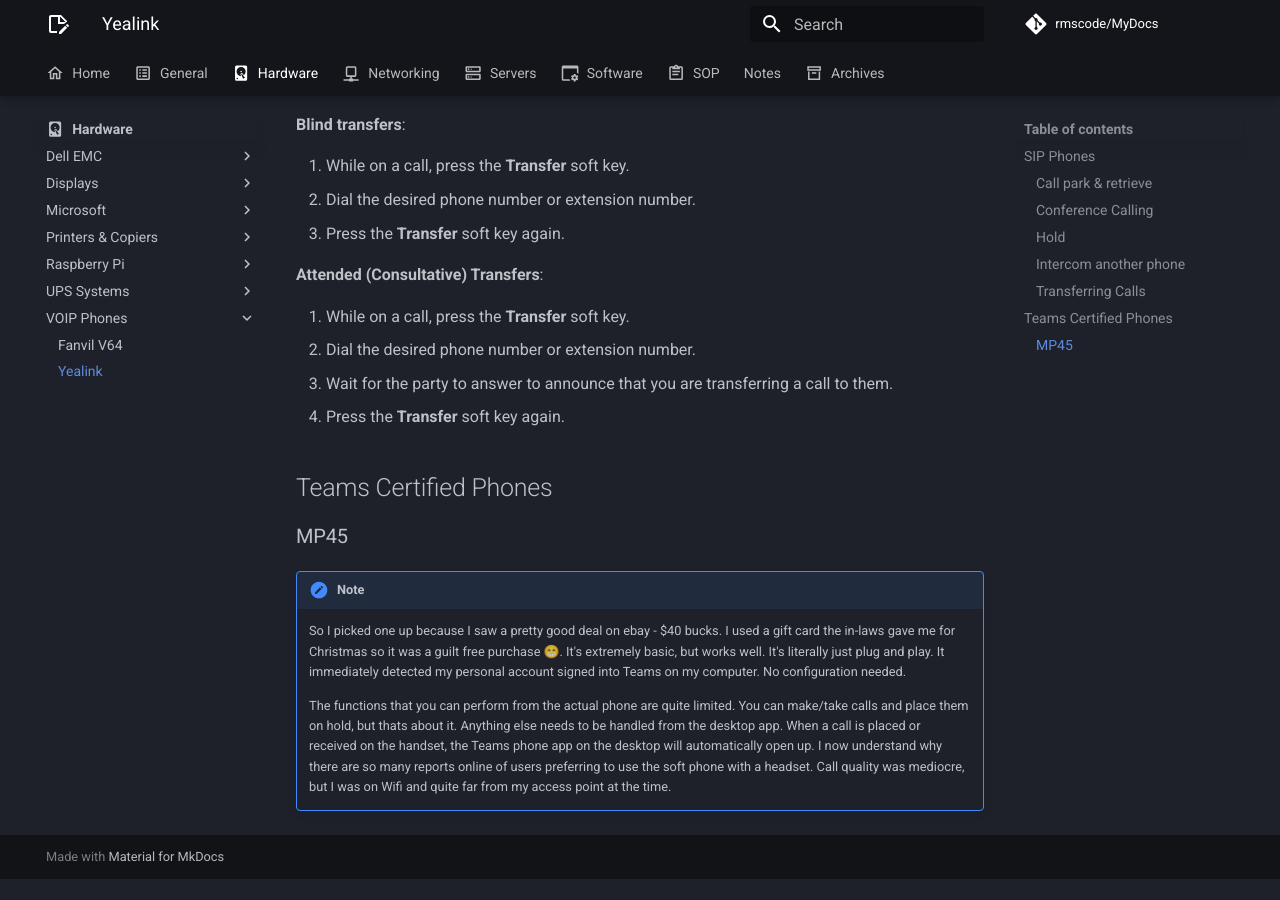
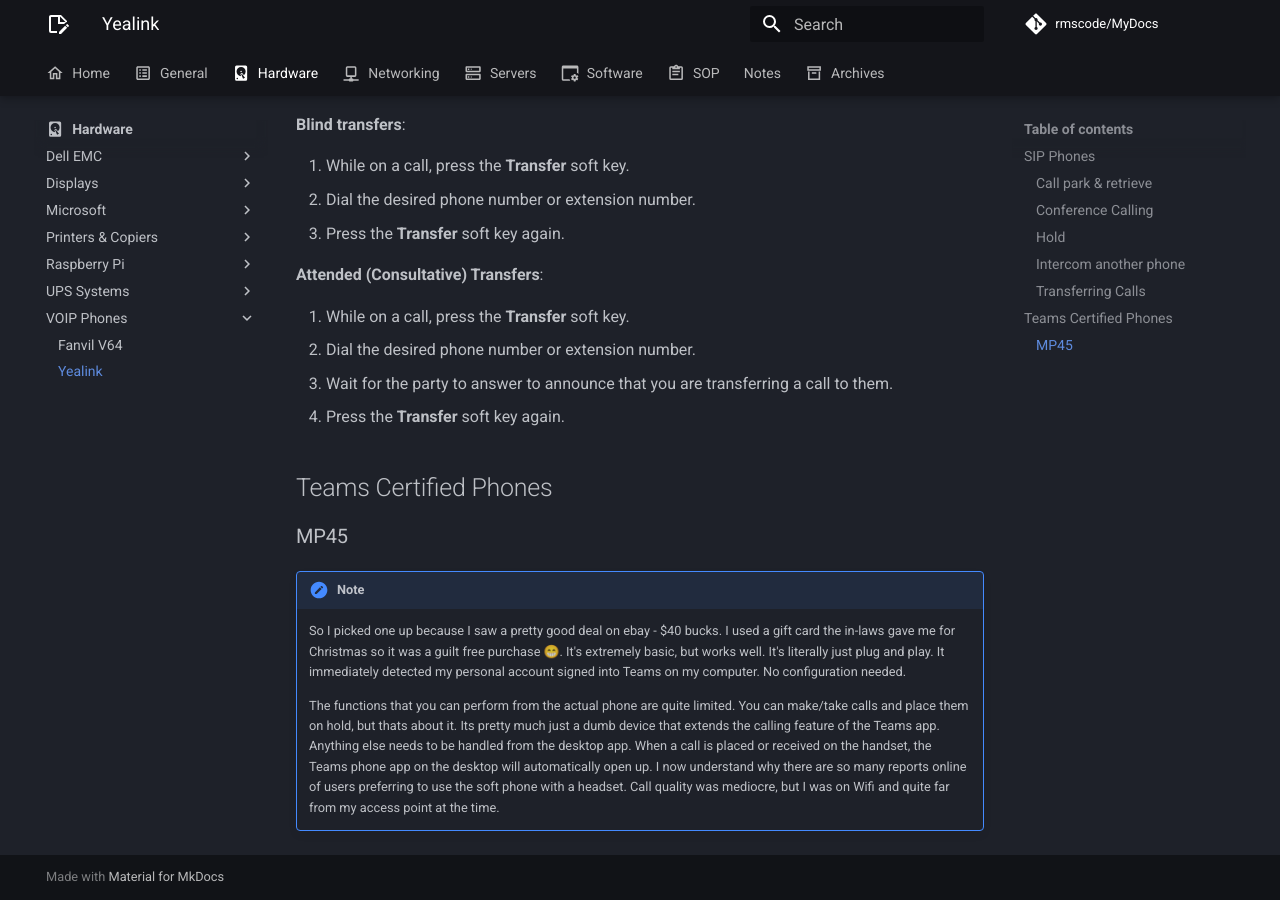
Before and after one commit to rmscode/binary-garden, an MkDocs documentation site: the page built from docs/hardware/voip-phones/yealink.md, in a window 1280 px wide and 900 px high, scrolled down 1436 px. Built offline with MkDocs 1.6.1 and Material for MkDocs 9.7.7, drawn with Linux system fonts in a browser that asks for light colours; comment, search, counter and statistics services are not loaded; before the commit the page ends 2315 px from its top, so only the background shows below that.

Commit message:
Notes: Update

```diff
--- a/docs/hardware/voip-phones/yealink.md
+++ b/docs/hardware/voip-phones/yealink.md
@@ -71,4 +71,4 @@
 
     So I picked one up because I saw a pretty good deal on ebay - $40 bucks. I used a gift card the in-laws gave me for Christmas so it was a guilt free purchase 😁. It's extremely basic, but works well. It's literally just plug and play. It immediately detected my personal account signed into Teams on my computer. No configuration needed.
 
-    The functions that you can perform from the actual phone are quite limited. You can make/take calls and place them on hold, but thats about it. Anything else needs to be handled from the desktop app. When a call is placed or received on the handset, the Teams phone app on the desktop will automatically open up. I now understand why there are so many reports online of users preferring to use the soft phone with a headset. Call quality was mediocre, but I was on Wifi and quite far from my access point at the time.
+    The functions that you can perform from the actual phone are quite limited. You can make/take calls and place them on hold, but thats about it. Its pretty much just a dumb device that extends the calling feature of the Teams app. Anything else needs to be handled from the desktop app. When a call is placed or received on the handset, the Teams phone app on the desktop will automatically open up. I now understand why there are so many reports online of users preferring to use the soft phone with a headset. Call quality was mediocre, but I was on Wifi and quite far from my access point at the time.
```
